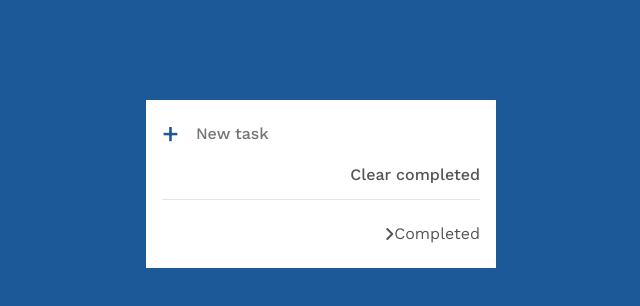
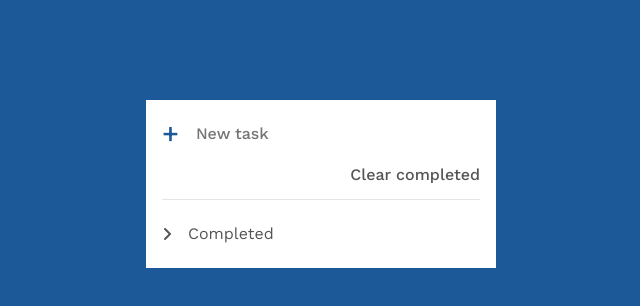
Before and after one commit to Khartm8/todo-list, a plain HTML site: page index.html in a window 1280 px wide. Shown: the whole page, without its empty margins (319-959 px from the left). Drawn offline with nearby package versions, Linux system fonts and the light colour scheme.

Commit message:
Update style.css

```diff
--- a/style.css
+++ b/style.css
@@ -165,7 +165,7 @@ button:active {
   color: inherit;
 }
 .fa-angle-right {
-  margin-left: auto;
+  margin-right: 1em;
 }
 .completed-tasks {
   display: none;
```
